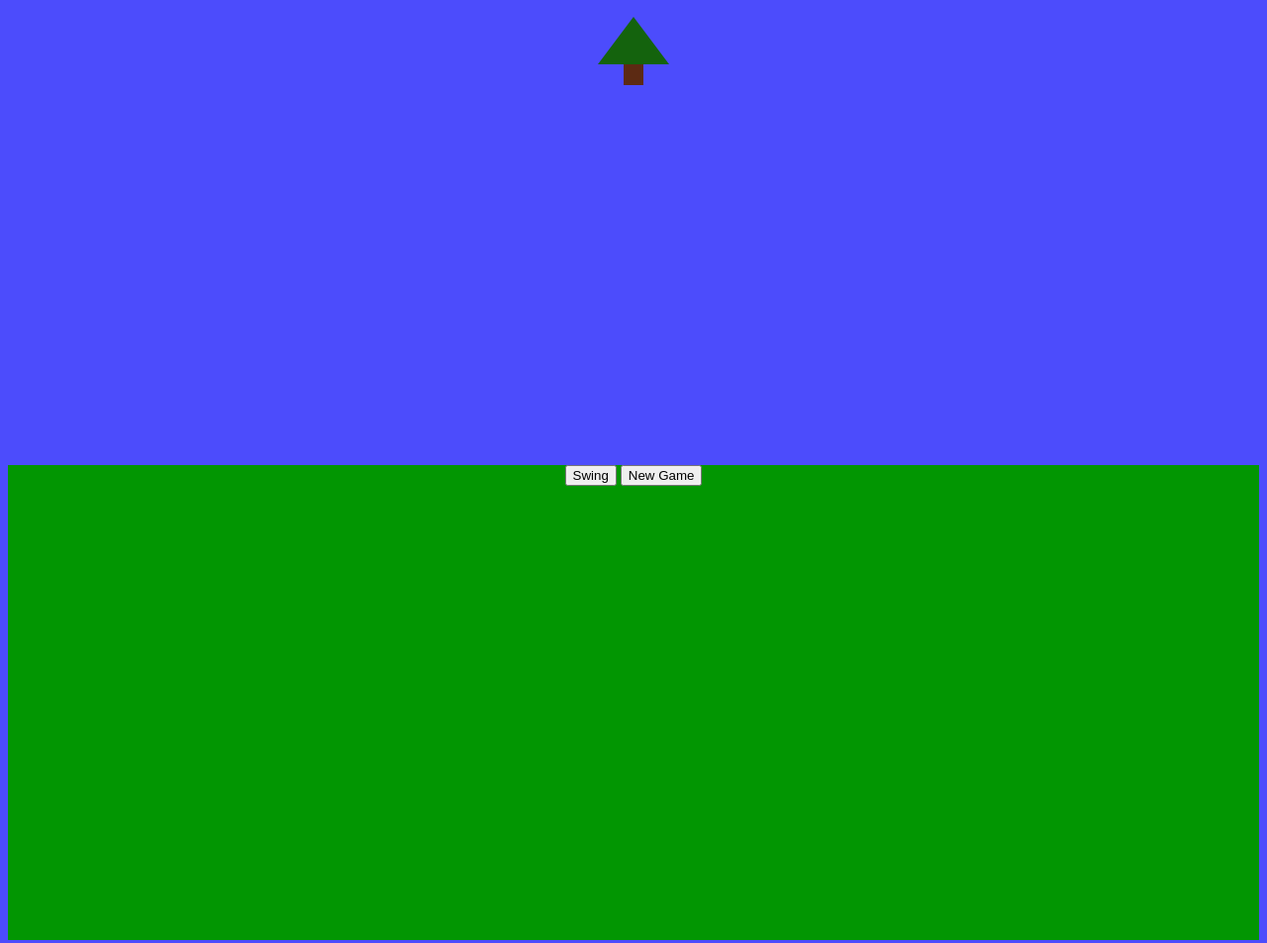
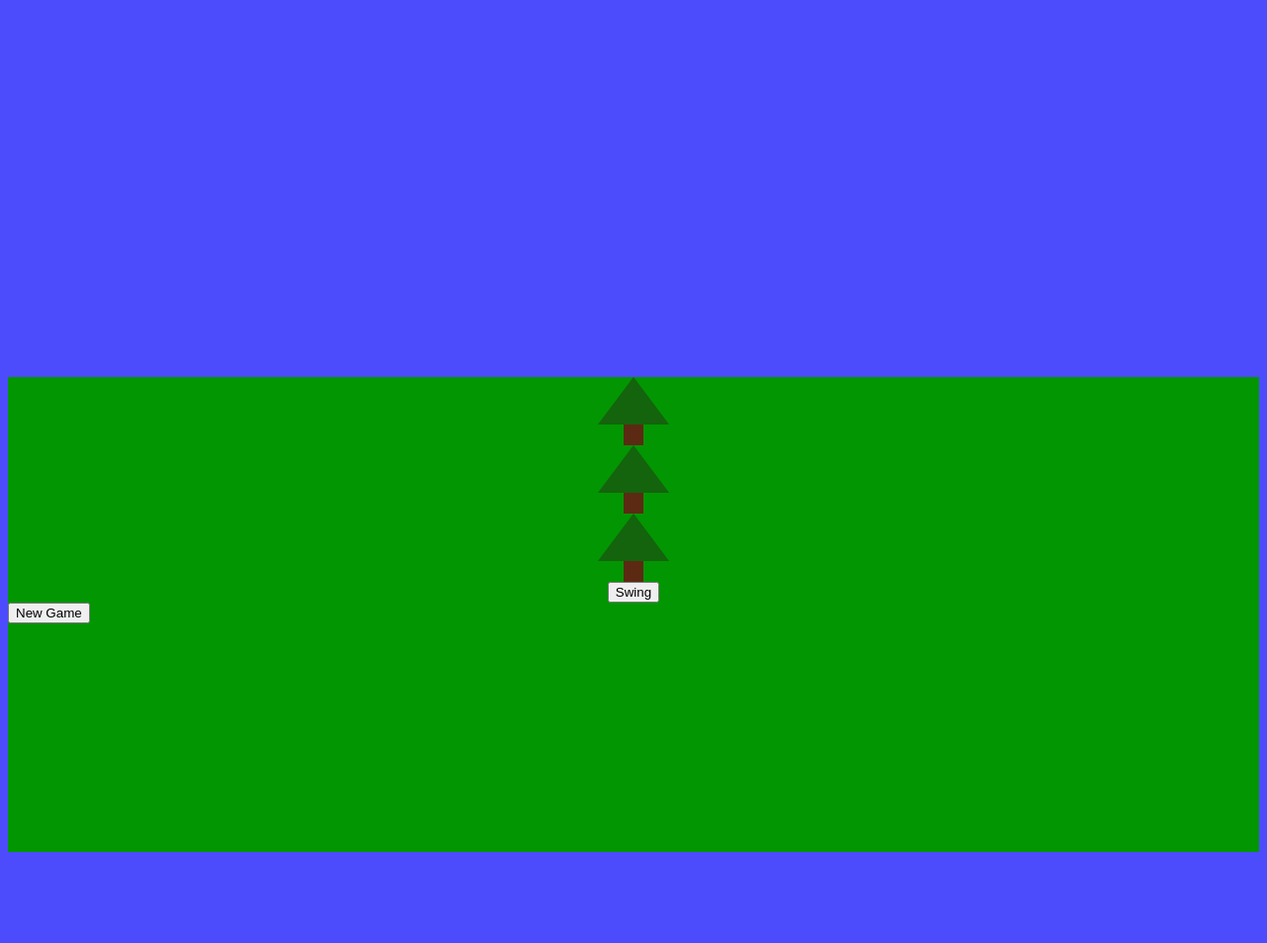
Before and after one commit to DerekDanielson/GolfJS, a plain HTML site: page index.html in a window 1280 px wide. Shown: the part 541-1494 px from the top of the page at 99% size. After the commit the page ends 1410 px from the top, so only its background shows below. Drawn offline with Linux system fonts and the light colour scheme.

Commit message:
More CSS

```diff
--- a/index.html
+++ b/index.html
@@ -14,17 +14,25 @@
     <div id="cloudLeft"></div>
     <div id="cloudRight"></div>
 
-    <div id="tree1">
-        <div class="treeTop"></div>
-        <div class="treeBottom"></div>
-    </div>
+    <div id="ground">
 
-    <div id="tree2"></div>
-    <div id="tree3"></div>
+        <div id="tree1">
+            <div class="treeTop"></div>
+            <div class="treeBottom"></div>
+        </div>
+        <div id="tree2">
+            <div class="treeTop"></div>
+            <div class="treeBottom"></div>
+        </div>
+        <div id="tree3">
+            <div class="treeTop"></div>
+            <div class="treeBottom"></div>
+        </div>
 
-    <div id="ground">
         <div id="buttons">
             <button type="submit">Swing</button>
+        </div>
+        <div>
             <button type="reset">New Game</button>
         </div>
     </div>
```
